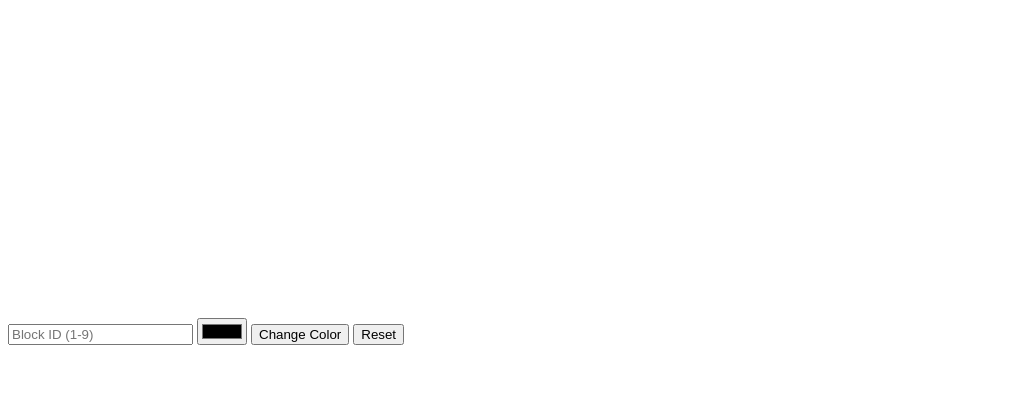
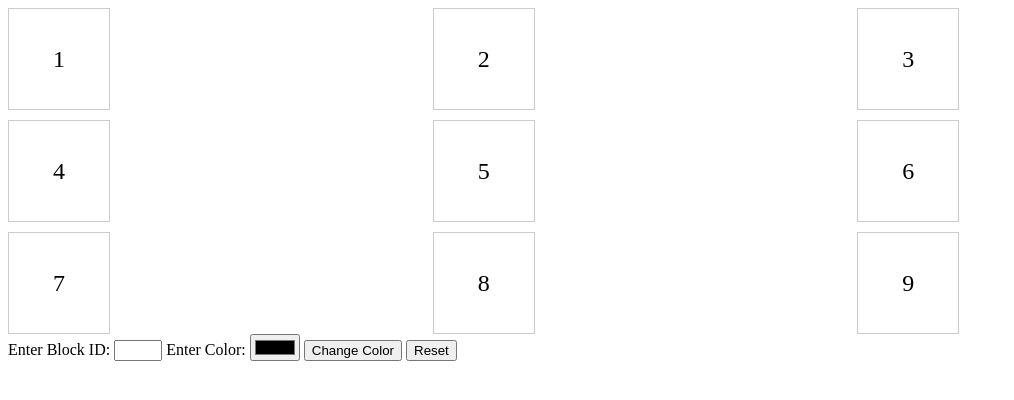
Before and after one commit to acciojob/Replit-Asian-Paints-prashantzanzan25, a website: page main.html in a window 1280 px wide. Shown: the whole page, without its empty margins (0-1014 px from the left). Drawn offline with Linux system fonts and the light colour scheme.

Commit message:
created a submission

```diff
--- a/main.html
+++ b/main.html
@@ -8,20 +8,26 @@
 
 <body>
 	<div id="grid-container">
-        <div class="grid-item" id="1"></div>
-        <div class="grid-item" id="2"></div>
-        <div class="grid-item" id="3"></div>
-        <div class="grid-item" id="4"></div>
-        <div class="grid-item" id="5"></div>
-        <div class="grid-item" id="6"></div>
-        <div class="grid-item" id="7"></div>
-        <div class="grid-item" id="8"></div>
-        <div class="grid-item" id="9"></div>
+        <div class="grid-item" id="1">1</div>
+        <div class="grid-item" id="2">2</div>
+        <div class="grid-item" id="3">3</div>
+        <div class="grid-item" id="4">4</div>
+        <div class="grid-item" id="5">5</div>
+        <div class="grid-item" id="6">6</div>
+        <div class="grid-item" id="7">7</div>
+        <div class="grid-item" id="8">8</div>
+        <div class="grid-item" id="9">9</div>
     </div>
-    <input type="number" id="block_id" placeholder="Block ID (1-9)">
-    <input type="color" id="color_id">
-    <button id="change_button">Change Color</button>
-    <button id="reset_button">Reset</button>
+
+    <label for="block_id">Enter Block ID:</label>
+    <input type="number" id="block_id" min="1" max="9">
+
+    <label for="colour_id">Enter Color:</label>
+    <input type="color" id="colour_id">
+
+    <button id="change_button" onclick="changeColor()">Change Color</button>
+    <button id="reset_button" onclick="resetColors()">Reset</button>
+
 	<!-- the entire body must be written by student -->
     <script type="text/javascript" src="./script.js">
 </script>
--- a/script.js
+++ b/script.js
@@ -1,18 +1,27 @@
 //your JS code here. If required.
-document.getElementById('change_button').addEventListener('click', function () {
-    const blockId = document.getElementById('block_id').value;
-    const color = document.getElementById('color_id').value;
-    const gridItem = document.getElementById(blockId);
+function changeColor() {
+            var blockId = document.getElementById("block_id").value;
+            var colorId = document.getElementById("colour_id").value;
+            var blockElement = document.getElementById(blockId);
 
-    if (gridItem) {
-        gridItem.style.backgroundColor = color;
-    }
-});
+            if (blockElement) {
+                // Set all grid items' background to transparent
+                var gridItems = document.querySelectorAll(".grid-item");
+                gridItems.forEach(function(item) {
+                    item.style.backgroundColor = "transparent";
+                });
 
-document.getElementById('reset_button').addEventListener('click', function () {
-    const gridItems = document.querySelectorAll('.grid-item');
+                // Change the background color of the selected grid item
+                blockElement.style.backgroundColor = colorId;
+            } else {
+                alert("Invalid Block ID");
+            }
+        }
 
-    gridItems.forEach((item) => {
-        item.style.backgroundColor = 'transparent';
-    });
-});
+        function resetColors() {
+            // Set all grid items' background to transparent
+            var gridItems = document.querySelectorAll(".grid-item");
+            gridItems.forEach(function(item) {
+                item.style.backgroundColor = "transparent";
+            });
+        }
--- a/styles.css
+++ b/styles.css
@@ -2,24 +2,15 @@
  #grid-container {
             display: grid;
             grid-template-columns: repeat(3, 1fr);
-    grid-gap: 5px;
-    width: 300px;
-    height: 300px;
+            gap: 10px;
         }
 
         .grid-item {
             width: 100px;
             height: 100px;
             background-color: transparent;
-    display: flex;
-    justify-content: center;
-    align-items: center;
+            border: 1px solid #ccc;
+            text-align: center;
+            line-height: 100px;
+            font-size: 24px;
         }
-
-#block_id {
-    margin-top: 10px;
-}
-
-#color_id {
-    margin-top: 10px;
-}
```
Lines whose indentation alone changed are shown as unchanged.
